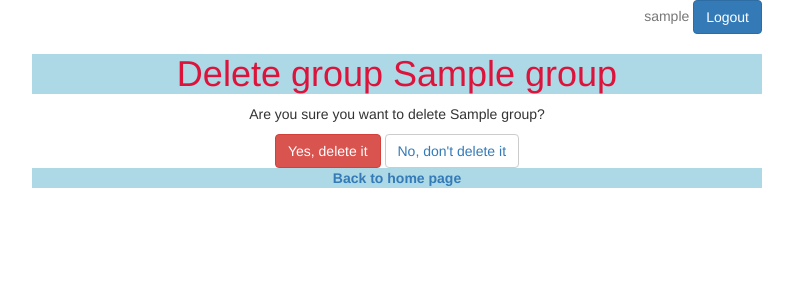
After one commit to DiankaDS/university, a Django app: page /groups/1/delete/ in a window 1280 px wide. The commit adds this page. Shown: the top 300 px of the page, without its empty margins (243-1036 px from the left). Run offline with Django 3.2, Linux system fonts and the light colour scheme; a user stored in the database is signed in; tables that the repository leaves empty hold one stand-in row (values such as "Sample post"); some libraries are stand-ins or nearby versions.

Commit message:
Create delete-form for groups

```diff
--- /dev/null
+++ b/group/templates/delete_group.html
@@ -0,0 +1,16 @@
+{% extends "basic.html" %}
+{% block title %}
+    <title>Delete group</title>
+{% endblock %}
+{% block body %}
+    <div class="label-mine">
+        <h1>Delete group {{ group.group_name }}</h1>
+    </div>
+    <div class="text-center">
+        <form action="" method="post">{% csrf_token %}
+            <p>Are you sure you want to delete {{ object }}?</p>
+            <button type="submit" class="btn btn-danger">Yes, delete it</button>
+            <button type="reset" class="btn btn-default"><a href="{% url 'groups:groups' %}">No, don't delete it</a></button>
+        </form>
+    </div>
+{% endblock %}
--- a/group/templates/groups_list.html
+++ b/group/templates/groups_list.html
@@ -20,7 +20,8 @@
             <td>{{ group.student_set.count }}</td>
             <td>{{ group.elder }}</td>
             <td><button type="button" class="btn btn-info"><a href="{% url 'groups:info' group.id %}">View</a></button>
-            <button type="button" class="btn btn-warning"><a href="{% url 'groups:update' group.id %}">Update</a></button></td>
+            <button type="button" class="btn btn-warning"><a href="{% url 'groups:update' group.id %}">Update</a></button>
+            <button type="button" class="btn btn-danger"><a href="{% url 'groups:delete' group.id %}">Delete</a></button></td>
         </tr>
     {% endfor %}
     </table>
--- a/group/urls.py
+++ b/group/urls.py
@@ -1,6 +1,7 @@
 from django.conf.urls import patterns, url
 from django.contrib.auth.decorators import login_required
-from group.views import GroupsListView, GroupsInfoView, GroupUpdateView
+from group.views import GroupsListView, GroupsInfoView, GroupUpdateView, \
+    GroupDeleteView
 
 urlpatterns = patterns(
     '',
@@ -9,4 +10,6 @@ urlpatterns = patterns(
         name="info"),
     url(r'(?P<pk>\d+)/update/$', login_required(GroupUpdateView.as_view()),
         name="update"),
+    url(r'(?P<pk>\d+)/delete/$', login_required(GroupDeleteView.as_view()),
+        name="delete"),
 )
--- a/group/views.py
+++ b/group/views.py
@@ -1,5 +1,5 @@
 from django.core.urlresolvers import reverse
-from django.views.generic import ListView, DetailView, UpdateView
+from django.views.generic import ListView, DetailView, UpdateView, DeleteView
 from group.models import Group
 
 
@@ -19,3 +19,11 @@ class GroupUpdateView(UpdateView):
 
     def get_success_url(self):
         return reverse("groups:groups")
+
+
+class GroupDeleteView(DeleteView):
+    model = Group
+    template_name = "delete_group.html"
+
+    def get_success_url(self):
+        return reverse("groups:groups")
```
